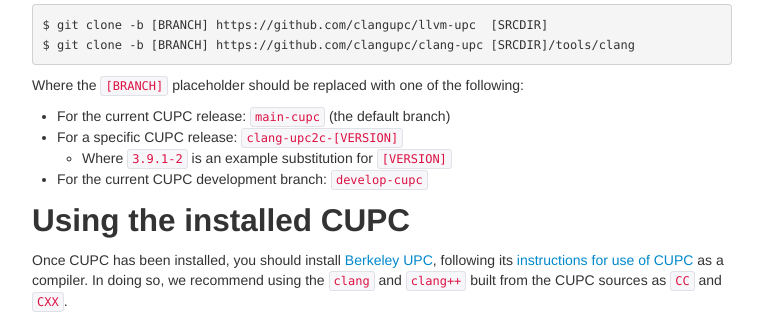
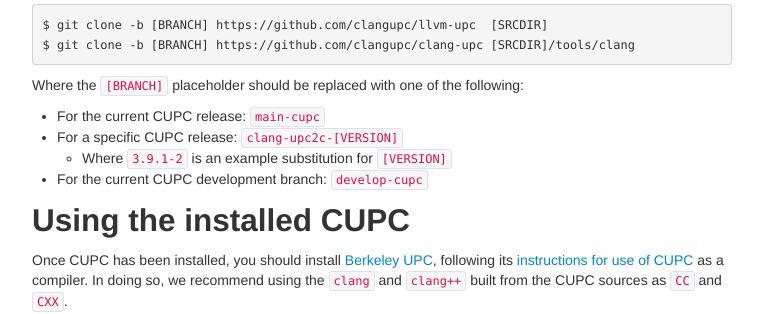
Before and after one commit to clangupc/clangupc.github.io, a Jekyll site: the page built from clang-upc/index.md, in a window 1280 px wide and 900 px high, scrolled down 2483 px. Shown: the part 152-466 px from the top of the window, without its empty margins (258-1021 px from the left). Built offline with Jekyll 4.4.1, drawn with Linux system fonts in a browser that asks for light colours.

Commit message:
main-cupc is NOT the default branch

```diff
--- a/clang-upc/index.md
+++ b/clang-upc/index.md
@@ -168,7 +168,7 @@
 
 Where the `[BRANCH]` placeholder should be replaced with one of the following:
 
-+ For the current CUPC release: `main-cupc` (the default branch)
++ For the current CUPC release: `main-cupc`
 + For a specific CUPC release: `clang-upc2c-[VERSION]`
     + Where `3.9.1-2` is an example substitution for `[VERSION]`
 + For the current CUPC development branch: `develop-cupc`
```
